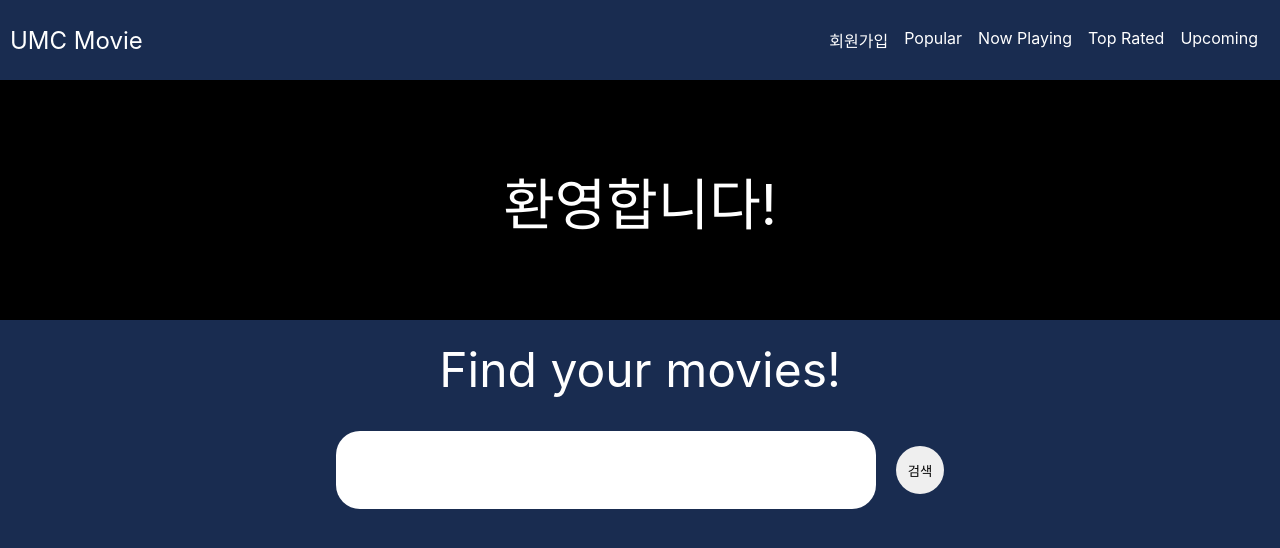
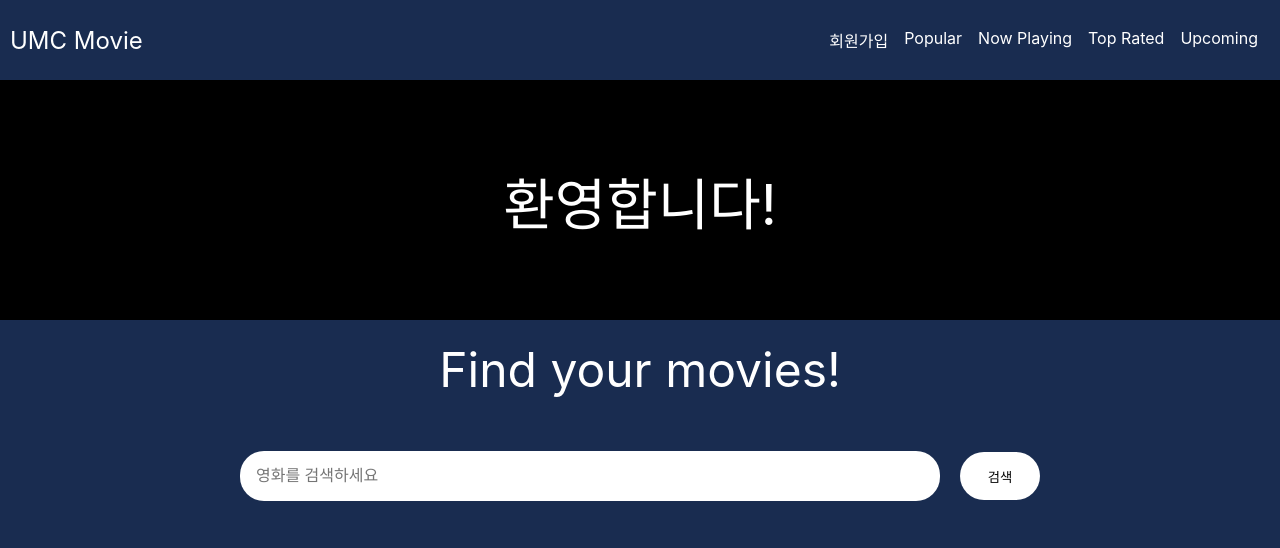
Before and after one commit to Jhcki222/UMC_WORKBOOK, a React (Create React App) app: page /mainpage in a window 1280 px wide. Shown: the top 548 px of the page. Built offline with nearby package versions, Linux system fonts and the light colour scheme; the HTML template or start-up script is replaced by a standard one.

Commit message:
feat : 5주차

```diff
--- a/src/App.jsx
+++ b/src/App.jsx
@@ -13,7 +13,7 @@ import UpcomingPage from './pages/week3/Upcoming';
 import MovieDetailPage from './pages/week4/MovieDetailPage';
 import NotFoundPage from './pages/week4/NotFoundPage';
 import MovieSignup from './pages/week5/MovieSignup';
-import Navbar from './components/week3/Navbar';
+import GlobalStyle from './styles/GlobalStyle';
 function App() {
     return (
         <Router>
--- a/src/components/week2/MovieItem.jsx
+++ b/src/components/week2/MovieItem.jsx
@@ -43,7 +43,7 @@ const Poster = styled.img`
     width: 100%;
     /* 영화 설명이 표시될 때 포스터 이미지를 어둡게 처리 */
     filter: ${(props) => (props.showDescription ? 'brightness(70%)' : 'brightness(100%)')};
-    transition: filter 0.3s ease-in-out; /* 변화가 자연스럽게 일어나도록 transition 설정 */
+    transition: filter 0.3s ease-in-out;
 `;
 
 // 영화 설명 오버레이
@@ -53,7 +53,7 @@ const DescriptionOverlay = styled.div`
     left: 0;
     width: 100%;
     height: 100%;
-    background-color: rgba(0, 0, 0, 0.7); /* 반투명한 검은색 */
+    background-color: rgba(0, 0, 0, 0.7);
     color: #fff;
     display: flex;
     align-items: center;
--- a/src/components/week3/RealMovieItem.jsx
+++ b/src/components/week3/RealMovieItem.jsx
@@ -33,7 +33,7 @@ const RealMovieItem = ({ movie }) => {
             )}
             <TitleWrapper>
                 <span>{movie.title}</span>
-                <span>{movie.popularity}</span>
+                <span>⭐️{movie.popularity}</span>
             </TitleWrapper>
         </MovieContainer>
     );
--- /dev/null
+++ b/src/components/week5/Search.jsx
@@ -0,0 +1,128 @@
+import React, { useState, useEffect } from 'react';
+import styled from 'styled-components';
+import { useNavigate } from 'react-router-dom';
+import RealMovieItem from '../week3/RealMovieItem';
+
+const Search = () => {
+    const [searchQuery, setSearchQuery] = useState('');
+    const [searchResult, setSearchResult] = useState([]);
+    const navigate = useNavigate();
+    const API_KEY = 'd5b7149c32045a933d62bc087867582c';
+
+    const handleSearchChange = (e) => {
+        setSearchQuery(e.target.value);
+    };
+
+    useEffect(() => {
+        const fetchSearchResults = async () => {
+            try {
+                const response = await fetch(
+                    `https://api.themoviedb.org/3/search/movie?query=${searchQuery}&api_key=${API_KEY}`
+                );
+                const data = await response.json();
+                setSearchResult(data.results);
+            } catch (error) {
+                console.error('Error searching for movies:', error);
+            }
+        };
+
+        if (searchQuery) {
+            fetchSearchResults();
+        } else {
+            setSearchResult([]);
+        }
+    }, [searchQuery]);
+
+    return (
+        <Wrapper>
+            <Container>
+                <SearchInput
+                    type="text"
+                    placeholder="영화를 검색하세요"
+                    value={searchQuery}
+                    onChange={handleSearchChange}
+                />
+                <SearchButton>검색</SearchButton>
+            </Container>
+            {searchResult.length > 0 && (
+                <SearchResults>
+                    {searchResult.map((movie) => (
+                        <RealMovieItem key={movie.id} movie={movie} />
+                    ))}
+                </SearchResults>
+            )}
+        </Wrapper>
+    );
+};
+
+const Wrapper = styled.div`
+    display: flex;
+    flex-direction: column;
+    justify-content: center;
+    align-items: center;
+`;
+
+const Container = styled.div`
+    display: flex;
+    flex-direction: row;
+    margin-top: 2rem;
+    width: 50rem;
+    align-items: center;
+    justify-content: center;
+`;
+
+const SearchInput = styled.input`
+    flex: 1;
+    padding: 1rem;
+    width: 30rem;
+    border: none;
+    border-radius: 1.5rem;
+    font-size: 1rem;
+`;
+
+const SearchButton = styled.button`
+    background-color: #ffffff;
+    color: #000000;
+    border: none;
+    width: 5rem;
+    height: 3rem;
+    border-radius: 10rem;
+    margin-left: 20px;
+    cursor: pointer;
+`;
+
+const SearchResults = styled.div`
+    margin-top: 2rem;
+    width: 60rem;
+    padding: 1.5rem;
+    max-height: 30rem;
+    overflow-y: auto;
+    display: flex;
+    flex-wrap: wrap;
+    justify-content: center;
+    background-color: #192640;
+
+    /* 스크롤바 스타일링 */
+    scrollbar-width: thin; /* Firefox */
+    scrollbar-color: yellow #333; /* Firefox */
+
+    /* Webkit */
+    &::-webkit-scrollbar {
+        width: 12px; /* 두께 조정 */
+    }
+
+    &::-webkit-scrollbar-thumb {
+        background-color: yellow; /* 노란색 */
+        border-radius: 6px; /* 둥글기 조정 */
+    }
+
+    &::-webkit-scrollbar-thumb:hover {
+        background-color: #ff0; /* hover 시 색상 변경 */
+    }
+
+    &::-webkit-scrollbar-track {
+        background: #333; /* 스크롤바 트랙 배경색 */
+    }
+`;
+
+export default Search;
--- a/src/pages/week3/MainPage.jsx
+++ b/src/pages/week3/MainPage.jsx
@@ -1,6 +1,7 @@
 import React from 'react';
 import Navbar from '../../components/week3/Navbar';
 import styled from 'styled-components';
+import Search from '../../components/week5/Search';
 
 export default function MainPage() {
     return (
@@ -11,11 +12,8 @@ export default function MainPage() {
 
                 <SearchContainer>
                     <FindMovies>Find your movies!</FindMovies>
-                    <Container>
-                        <SearchInput type="text" />
-                        <SearchButton>검색</SearchButton>
-                    </Container>
                 </SearchContainer>
+                <Search />
             </Wrapper>
         </>
     );
--- a/src/pages/week3/TopRatedPage.jsx
+++ b/src/pages/week3/TopRatedPage.jsx
@@ -38,7 +38,7 @@ const TopRatedPage = () => {
 const Wrapper = styled.div`
     background-color: #192c50;
     width: 100vw;
-    height: 100%;
+    height: 100vh;
     color: #ffffff;
 `;
 
--- /dev/null
+++ b/src/styles/GlobalStyle.jsx
@@ -0,0 +1,15 @@
+import { createGlobalStyle } from 'styled-components';
+
+const GlobalStyle = createGlobalStyle`
+  *, *::before, *::after {
+    margin : 0px;
+  }
+
+  body {
+    font-family: "Inter";
+  }
+
+
+`;
+
+export default GlobalStyle;
```
